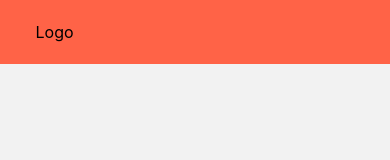
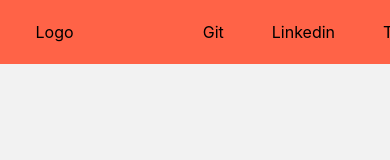
Before and after one commit to DennisonMonteiro/pokedex-nextJS, a Next.js app: page /about in a window 390 px wide. Shown: the top 160 px of the page. Built offline with nearby package versions, Linux system fonts and the light colour scheme.

Commit message:
hotfix: removing mobile port display

```diff
--- a/components/header/Header.tsx
+++ b/components/header/Header.tsx
@@ -30,21 +30,6 @@ function Header() {
                     </li>
                 </ul>
             </nav>
-            <div className={styles.icon}>
-            <Dropdown className={styles.dropdown_custom} >
-                <Dropdown.Toggle variant="success" id="dropdown-basic">
-                    <FontAwesomeIcon icon={ faBars }/>
-                </Dropdown.Toggle>
-                <Dropdown.Menu className={styles.dropdown_items}>
-                    <Dropdown.Item className={styles.dropdown_item} href="#">Home</Dropdown.Item>
-                    <Dropdown.Item className={styles.dropdown_item} href="#">Sobre</Dropdown.Item>
-                    <Dropdown.Item className={styles.dropdown_item} href="#">Portfólio</Dropdown.Item>
-                    <Dropdown.Item className={styles.dropdown_item} target="_blank" href="https://github.com/DennisonMonteiro">Git</Dropdown.Item>
-                    <Dropdown.Item className={styles.dropdown_item} target="_blank" href="https://www.linkedin.com/in/dennison-monteiro-16a21318b/">Linkedin</Dropdown.Item>
-                </Dropdown.Menu>
-            </Dropdown>
-
-            </div>
         </header>
     )
 }
--- a/components/input-bar/Input.tsx
+++ b/components/input-bar/Input.tsx
@@ -29,7 +29,7 @@ function Input( props: props ){
                 <input
                     type="text"
                     className={styles.input_bar}
-                    placeholder="Search a pokemon..."
+                    placeholder="Search one of 898 pokemons..."
                     value={ text }
                     onChange={ handleChange }
                     onKeyDown={ handleKeyDown }
--- a/styles/Header.module.css
+++ b/styles/Header.module.css
@@ -48,12 +48,6 @@
     background-color: rgb(228, 84, 59);
 }
 
-.icon {
-    display: none;
-    font-size: 20px;
-    color: #f2f2f2;
-}
-
 .dropdown_items {
     display: flex;
     flex-direction: column;
@@ -78,20 +72,3 @@
     padding-right: 1rem;
     flex-direction: column;
 }
-
-@media screen and (max-width: 970px) {
-
-    .main_nav {
-        display: none;
-    }
-
-    .icon {
-        display: flex;
-        width: 100%;
-        justify-content: flex-end;
-        align-items: center;
-        margin-right: 1rem;
-        height: 100%;
-    }
-
-}
```
